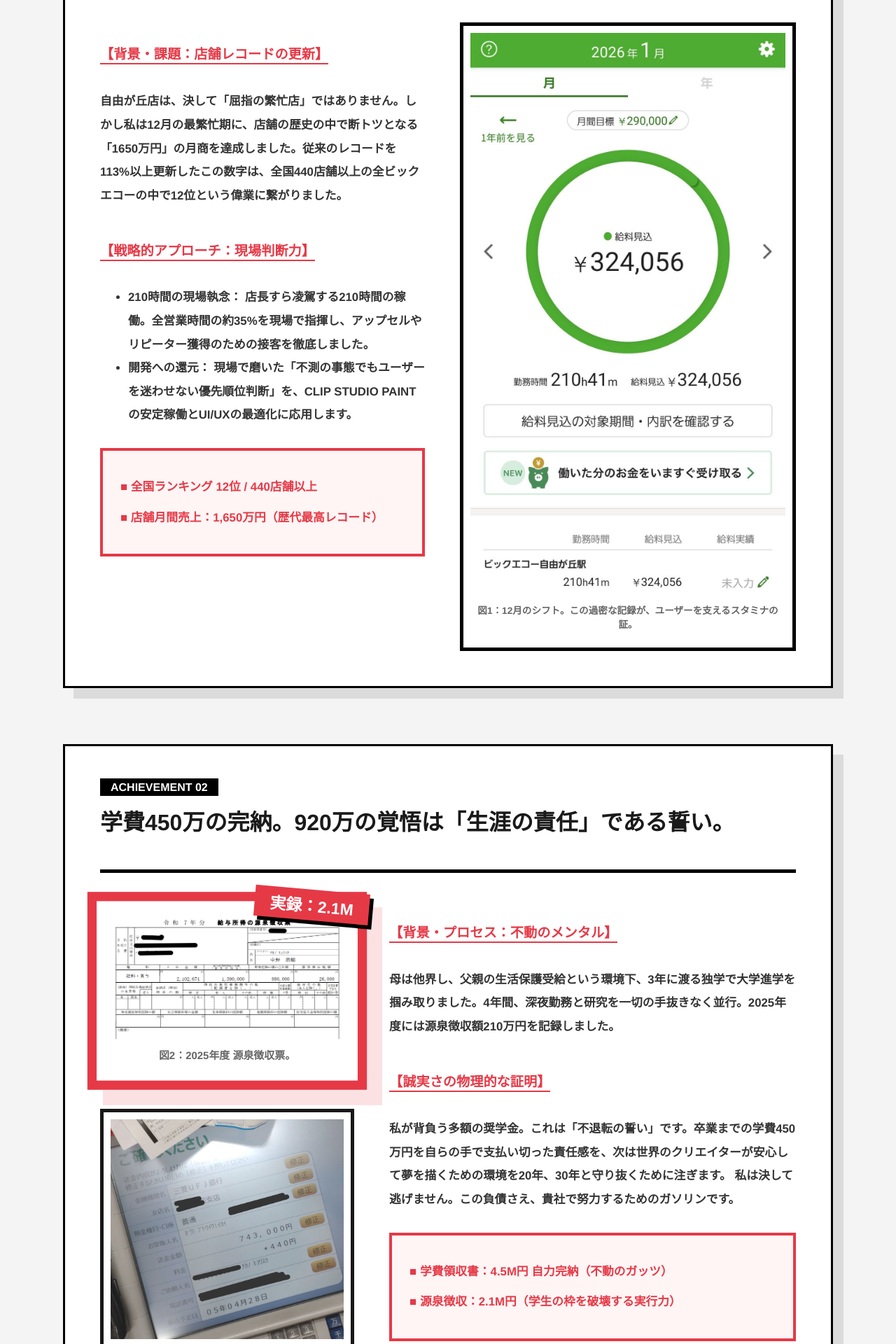
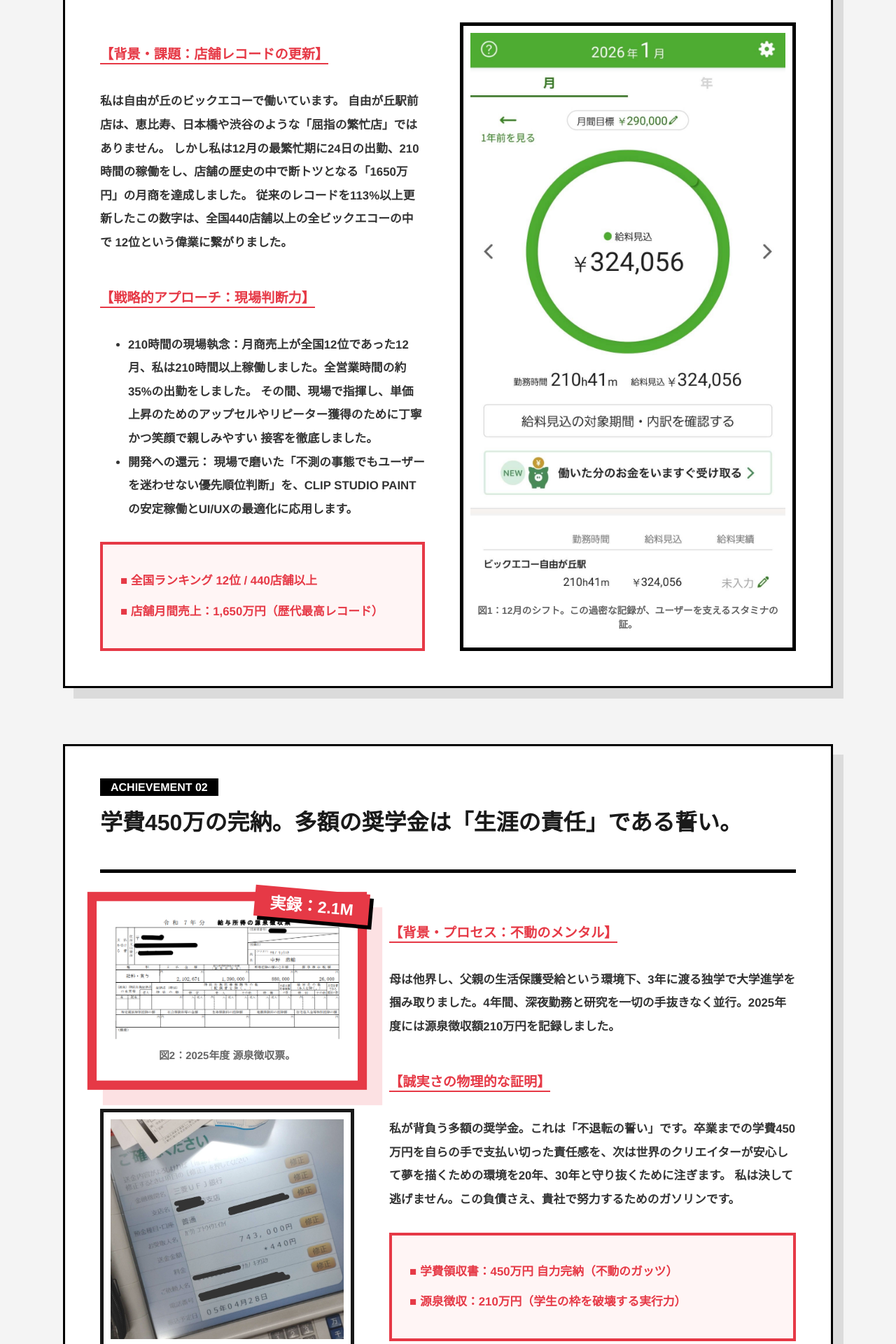
Before and after one commit to UnkoTareZou/my-portfolio, a Next.js app: page /guts in a window 1280 px wide. Shown: the part 600-2520 px from the top of the page at 70% size. Built offline with nearby package versions, Linux system fonts and the light colour scheme.

Commit message:
hogehoge

```diff
--- a/app/guts/page.tsx
+++ b/app/guts/page.tsx
@@ -50,12 +50,19 @@
             <div className="report-text">
               <h3>【背景・課題：店舗レコードの更新】</h3>
               <p>
-                自由が丘店は、決して「屈指の繁忙店」ではありません。しかし私は12月の最繁忙期に、店舗の歴史の中で断トツとなる「1650万円」の月商を達成しました。従来のレコードを113%以上更新したこの数字は、全国440店舗以上の全ビックエコーの中で12位という偉業に繋がりました。
+                私は自由が丘のビックエコーで働いています。
+                自由が丘駅前店は、恵比寿、日本橋や渋谷のような「屈指の繁忙店」ではありません。
+                しかし私は12月の最繁忙期に24日の出勤、210時間の稼働をし、店舗の歴史の中で断トツとなる「1650万円」の月商を達成しました。
+                従来のレコードを113%以上更新したこの数字は、全国440店舗以上の全ビックエコーの中で
+                12位という偉業に繋がりました。
               </p>
 
               <h3>【戦略的アプローチ：現場判断力】</h3>
               <ul>
-                <li><strong>210時間の現場執念：</strong> 店長すら凌駕する210時間の稼働。全営業時間の約35%を現場で指揮し、アップセルやリピーター獲得のための接客を徹底しました。</li>
+                <li><strong>210時間の現場執念：</strong>
+                月商売上が全国12位であった12月、私は210時間以上稼働しました。全営業時間の約35%の出勤をしました。
+                その間、現場で指揮し、単価上昇のためのアップセルやリピーター獲得のために丁寧かつ笑顔で親しみやすい
+                接客を徹底しました。</li>
                 <li><strong>開発への還元：</strong> 現場で磨いた「不測の事態でもユーザーを迷わせない優先順位判断」を、CLIP STUDIO PAINTの安定稼働とUI/UXの最適化に応用します。</li>
               </ul>
 
@@ -76,7 +83,7 @@
         <section className="report-section">
           <div className="section-manga-eye">
             <span className="chapter">ACHIEVEMENT 02</span>
-            <h2>学費450万の完納。920万の覚悟は「生涯の責任」である誓い。</h2>
+            <h2>学費450万の完納。多額の奨学金は「生涯の責任」である誓い。</h2>
           </div>
 
           <div className="report-content reverse">
@@ -93,8 +100,8 @@
               </p>
 
               <div className="result-box-highlight">
-                <p><strong>■ 学費領収書：4.5M円 自力完納（不動のガッツ）</strong></p>
-                <p><strong>■ 源泉徴収：2.1M円（学生の枠を破壊する実行力）</strong></p>
+                <p><strong>■ 学費領収書：450万円 自力完納（不動のガッツ）</strong></p>
+                <p><strong>■ 源泉徴収：210万円（学生の枠を破壊する実行力）</strong></p>
               </div>
             </div>
 
```
Also changed, not shown: app/about/components/GritData.tsx (added, +26 -0 lines), app/about/page.tsx (+6 -1 lines).
